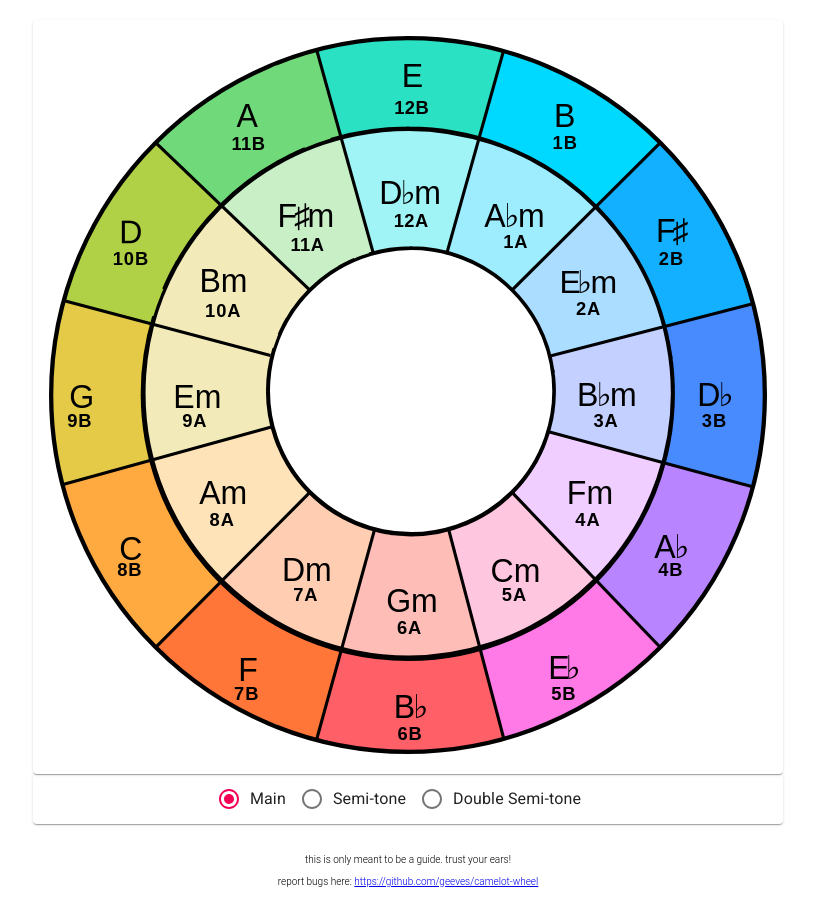
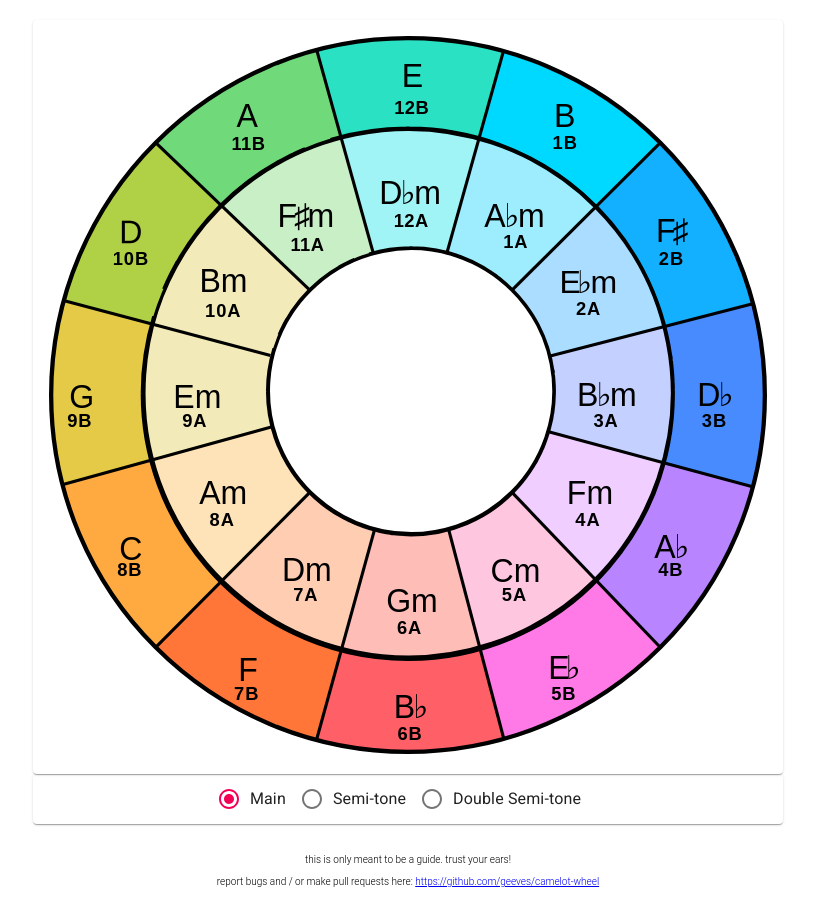
Before and after one commit to geeves/camelot-wheel, a React app: page index.html in a window 1280 px wide. Shown: the whole page, without its empty margins (232-1047 px from the left). Built offline with nearby package versions, Linux system fonts and the light colour scheme.

Commit message:
Bump version number to 1.5

```diff
--- a/index.html
+++ b/index.html
@@ -3,15 +3,15 @@
 <head>
 	<meta charset="UTF-8">
 	<title>Camelot Wheel</title>
-	<link rel="stylesheet" href="https://fonts.googleapis.com/css?family=Roboto:300,400,500"/>
-	<link rel="stylesheet" href="https://fonts.googleapis.com/icon?family=Material+Icons"/>
+	<link rel="stylesheet" href="https://fonts.googleapis.com/css?family=Roboto:300,400,500" />
+	<link rel="stylesheet" href="https://fonts.googleapis.com/icon?family=Material+Icons" />
 	<script type="text/javascript" src="./dist/cw.js"></script>
 
 	<style>
 		footer {
 			display: flex;
 			width: 100%;
-			font-family: "Roboto Light", sans-serif;
+			font-family: "Roboto Light", "Arial", sans-serif;
 			font-size: 10px;
 			justify-content: center;
 			align-items: center;
@@ -24,8 +24,9 @@
 </div>
 <footer>
 	<p style="text-align: center">
-		this is only meant to be a guide. trust your ears!<br/><br/>
-		report bugs here: <a href="https://github.com/geeves/camelot-wheel">https://github.com/geeves/camelot-wheel</a></p>
+		this is only meant to be a guide. trust your ears!<br /><br />
+		report bugs and / or make pull requests here: <a href="https://github.com/geeves/camelot-wheel">https://github.com/geeves/camelot-wheel</a><br /><br/>
+	</p>
 </footer>
 </body>
 </html>
--- a/package.json
+++ b/package.json
@@ -1,6 +1,6 @@
 {
 	"name": "camelot-wheel",
-	"version": "1.4.0",
+	"version": "1.5.0",
 	"description": "Interactive Camelot Wheel for Attempted Harmonic Mixing",
 	"main": "index.js",
 	"scripts": {
```
